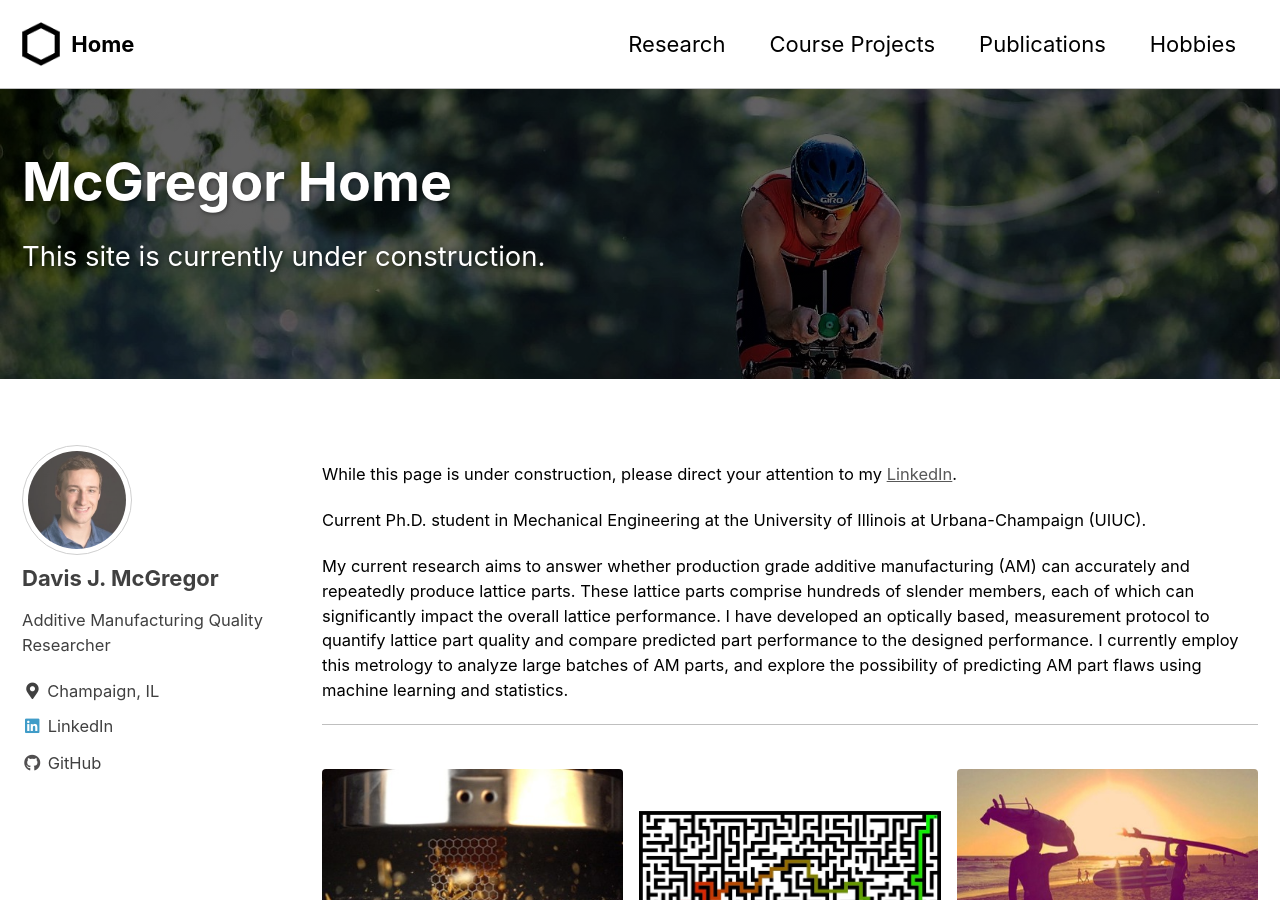
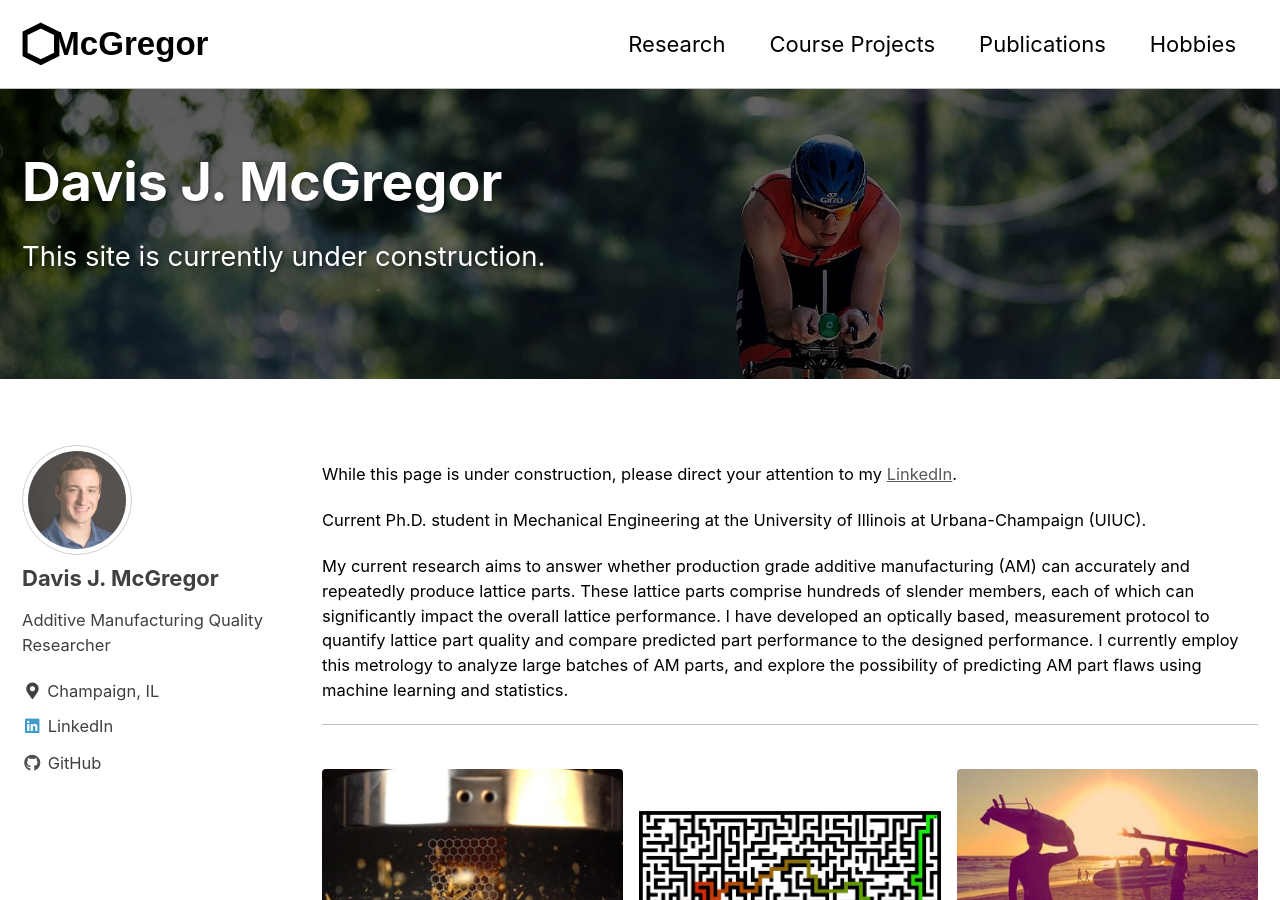
Before and after one commit to djmcgregor/djmcgregor.github.io, a Jekyll site: the page built from index.html, in a window 1280 px wide and 900 px high. Built offline with Jekyll 4.4.1, drawn with Linux system fonts in a browser that asks for light colours; cached includes are drawn as plain includes; the list of posts is cut into pages by our own code.

Commit message:
update logo and post show_date

```diff
--- a/_config.yml
+++ b/_config.yml
@@ -16,7 +16,7 @@
 
 # Site Settings
 locale                   : "en-US"
-title                    : "McGregor Home"
+title                    : "Davis J. McGregor"
 title_separator          : "-"
 subtitle                 : # site tagline that appears below site title in masthead
 name                     : &name "Davis J. McGregor"
@@ -25,8 +25,8 @@
 baseurl                  : # the subpath of your site, e.g. "/blog"
 repository               : djmcgregor/djmcgregor.github.io
 teaser                   : # path of fallback teaser image, e.g. "/assets/images/500x300.png"
-logo                     : "/assets/images/logo.png" # path of logo image to display in the masthead, e.g. "/assets/images/88x88.png"
-masthead_title           : "Home" # overrides the website title displayed in the masthead, use " " for no title
+logo                     : "/assets/images/mcgregor_hex.svg" # path of logo image to display in the masthead, e.g. "/assets/images/88x88.png"
+masthead_title           : " " # overrides the website title displayed in the masthead, use " " for no title
 # breadcrumbs            : false # true, false (default)
 words_per_minute         : 200
 comments:
@@ -286,7 +286,7 @@
       type: posts
     values:
       layout: single
-      # show_date: true
+      show_date: true
       author_profile: true
       read_time: true
       comments: # true
```
Also changed, not shown: assets/images/00D.jpg (added), assets/images/00D.svg (added), assets/images/mcgregor_hex.jpg (added), assets/images/mcgregor_hex.svg (added).
